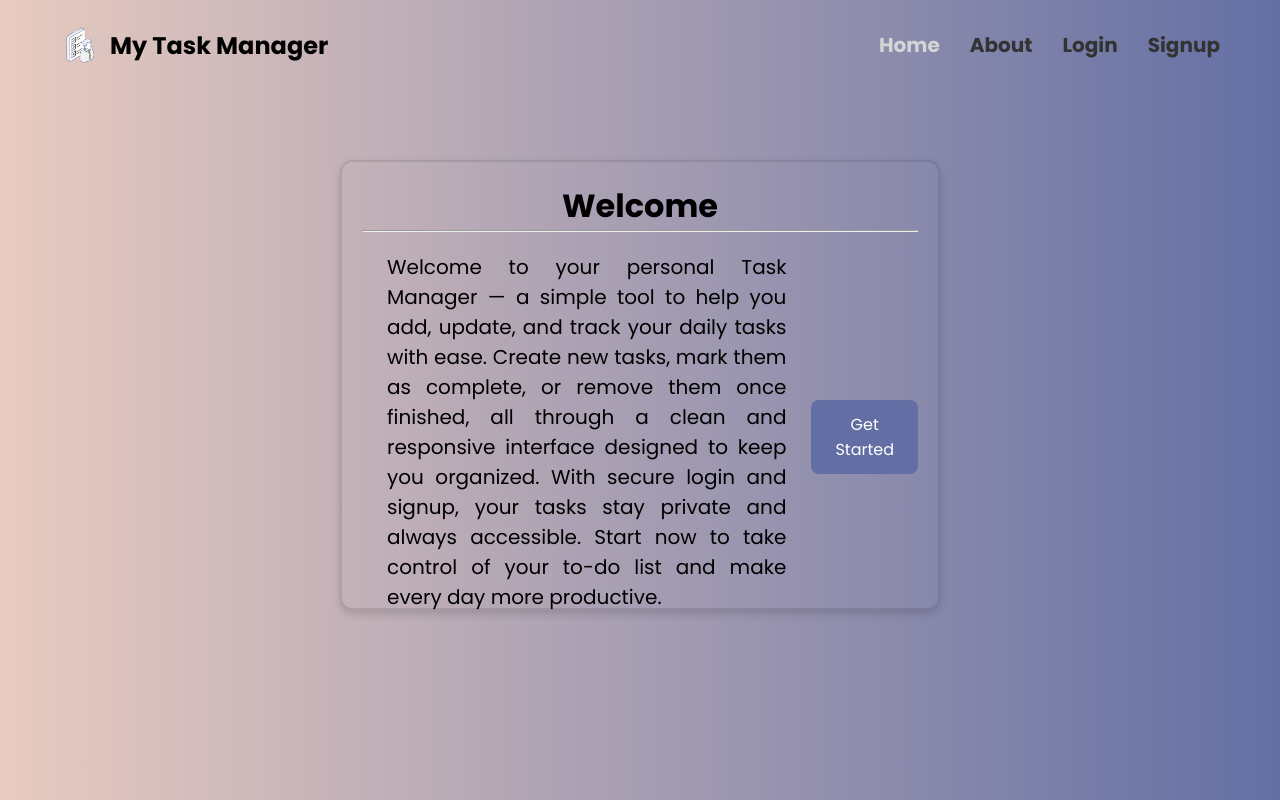
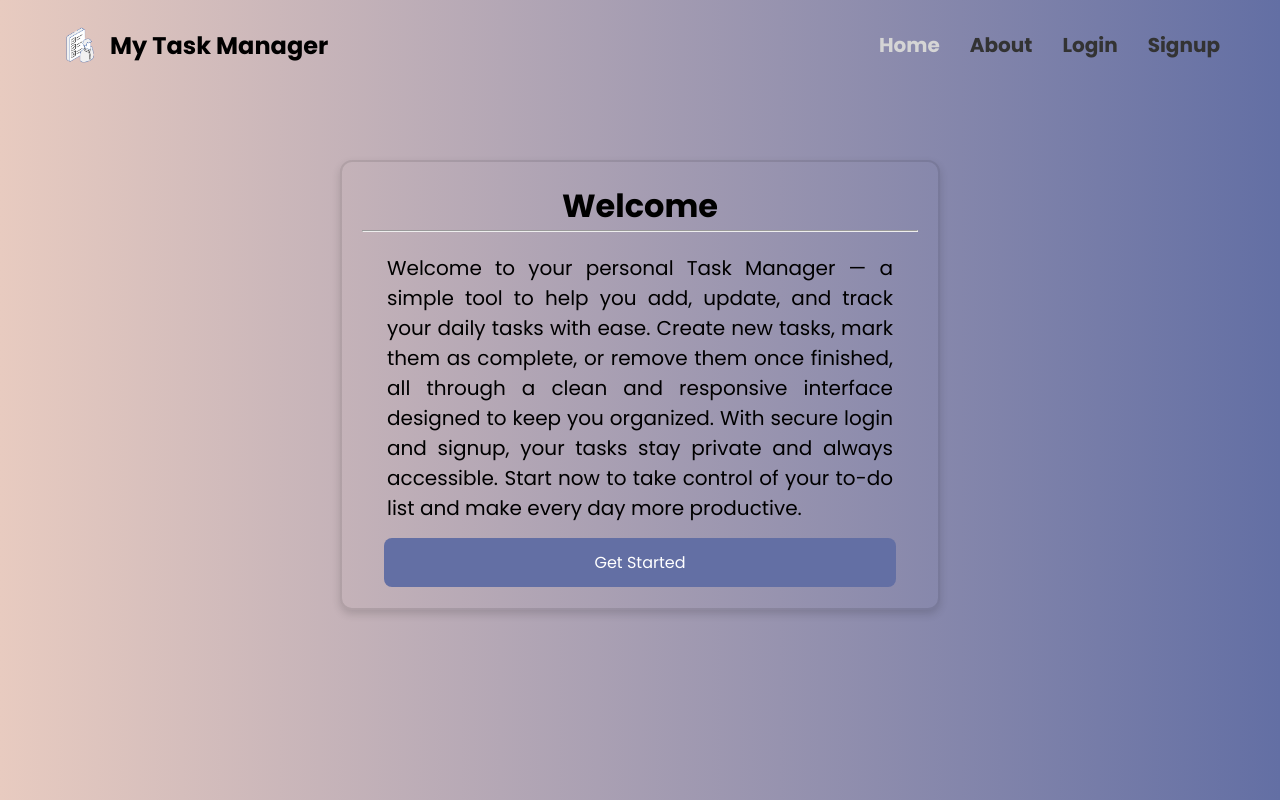
Before and after one commit to Vaisakh-Nirupam/Task_Manager, a Flask app: page / in a window 1280 px wide. Run offline with Flask 3, Linux system fonts and the light colour scheme.

Commit message:
Home Page Description Changes

```diff
--- a/static/css/before_login.css
+++ b/static/css/before_login.css
@@ -60,6 +60,15 @@ button {
     padding: 5px 25px;
 }
 
+#home_desc {
+  display: flex;
+  flex-direction: column;
+}
+
+#home_desc a {
+  width: 92%;
+}
+
 #about_col {
     display: flex;
     justify-content: center;
@@ -100,6 +109,10 @@ p{
   margin-bottom: 10px;
 }
 
+a{
+  text-decoration: none;
+}
+
 #send_message_mobile {
   display: none;
 }
```
